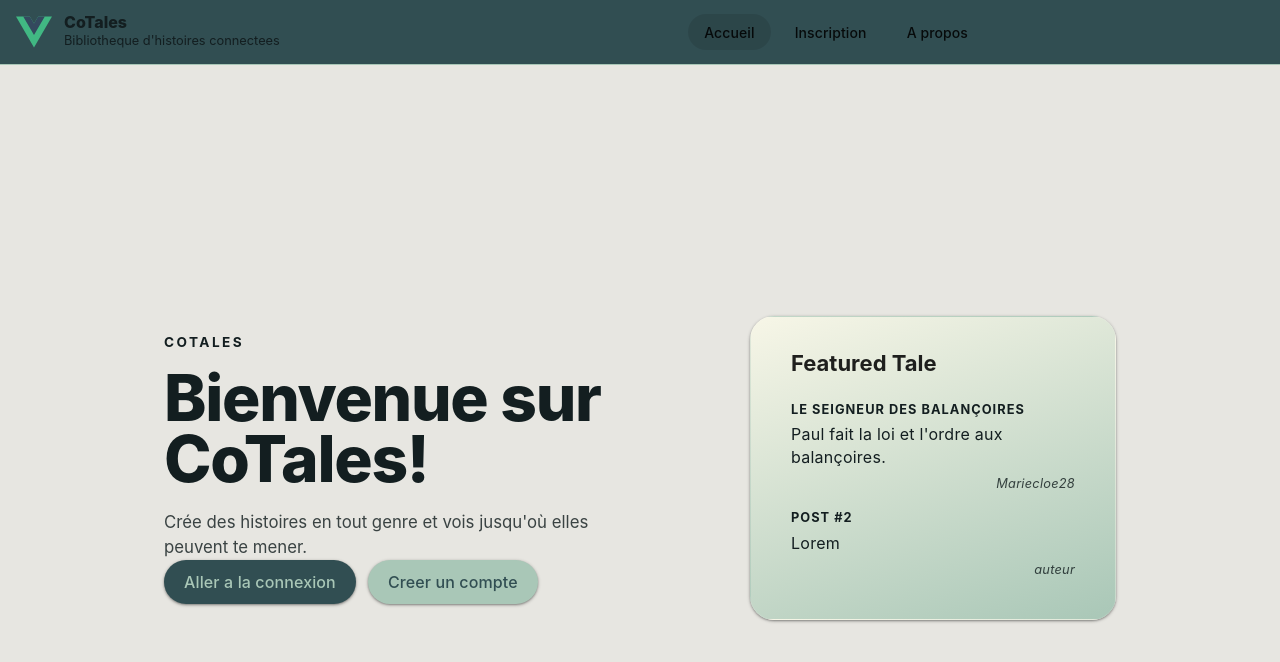
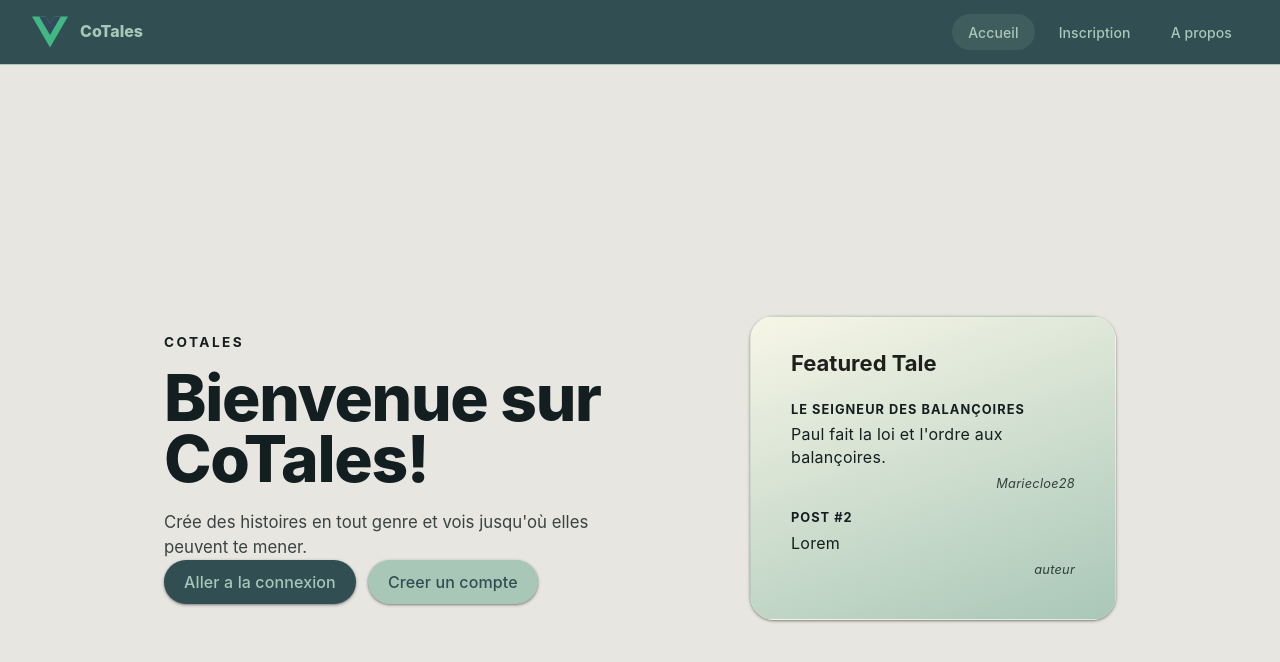
Before and after one commit to bestrider14/CoTales, a Vue app: page / in a window 1280 px wide. Shown: the top 662 px of the page. Built offline with nearby package versions, Linux system fonts and the light colour scheme.

Commit message:
style: change the color of the font of the Navbar

```diff
--- a/src/components/Layout/Navbar.vue
+++ b/src/components/Layout/Navbar.vue
@@ -1,16 +1,15 @@
 <template>
   <v-app-bar flat class="app-bar">
-    <v-container class="d-flex align-center justify-space-between">
+    <v-container fluid class="d-flex align-center justify-space-between px-4 px-md-8">
       <div class="d-flex align-center ga-3">
         <img alt="CoTales logo" class="brand-logo" src="../../assets/logo.svg" />
         <div>
           <div class="brand-title">CoTales</div>
-          <div class="brand-subtitle">Bibliotheque d'histoires connectees</div>
         </div>
       </div>
 
       <div class="d-none d-md-flex align-center ga-2">
-        <v-btn v-for="link in links" :key="link.to" :to="link.to" variant="text" rounded="pill">
+        <v-btn class="btn-dark" v-for="link in links" :key="link.to" :to="link.to" variant="text" rounded="pill">
           {{ link.label }}
         </v-btn>
       </div>
@@ -42,11 +41,7 @@ const links = [
   font-size: 1rem;
   font-weight: 800;
   line-height: 1.1;
-  color: var(--text-soft);
+  color: var(--accent-color-3)
 }
 
-.brand-subtitle {
-  font-size: 0.8rem;
-  color: var(--text-soft);
-}
 </style>
```
